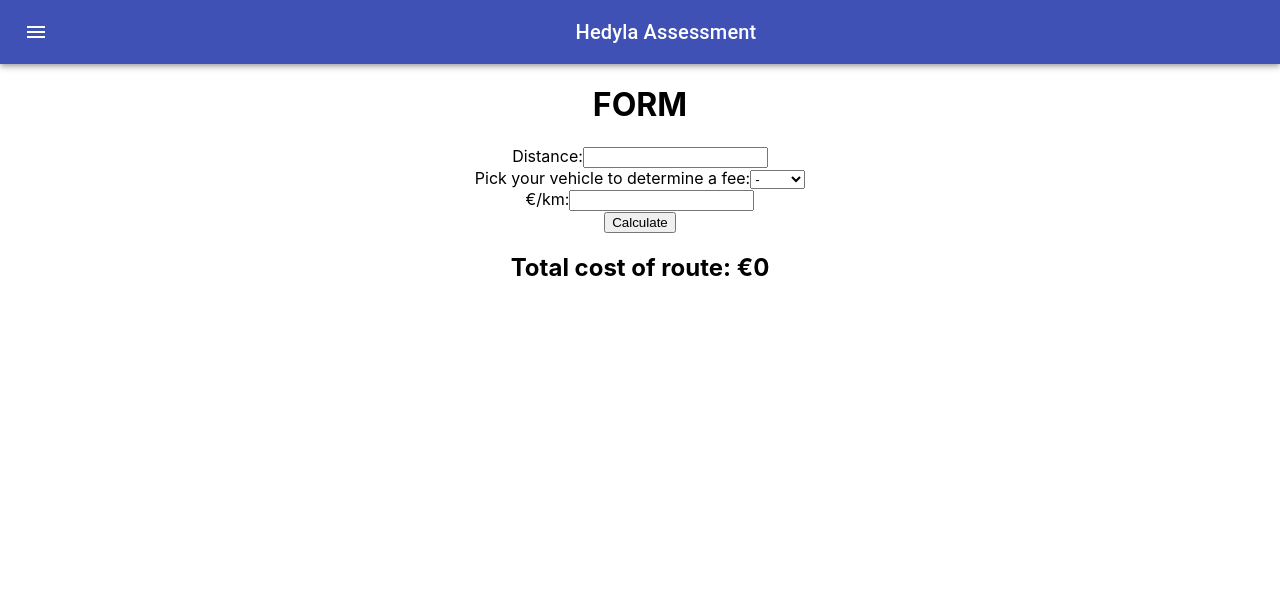
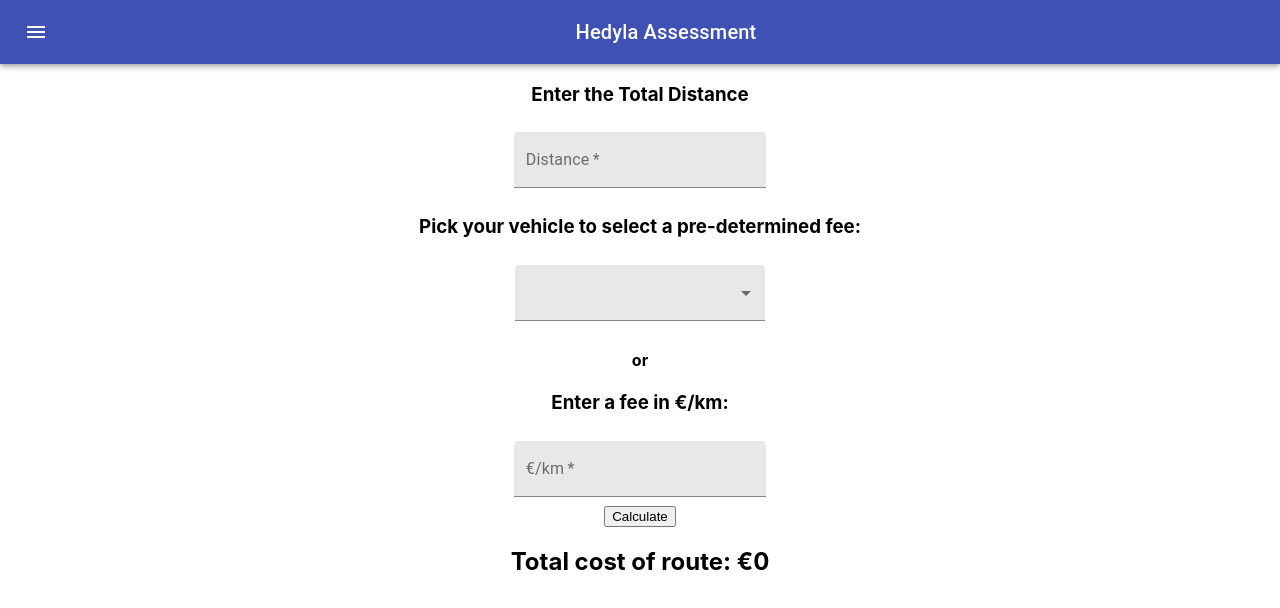
Before and after one commit to BrittanyBlake/frontend-assessment-hedyla, a React (Create React App) app: page / in a window 1280 px wide. Shown: the top 608 px of the page. Built offline with nearby package versions, Linux system fonts and the light colour scheme.

Commit message:
style form

```diff
--- a/src/App.css
+++ b/src/App.css
@@ -5,3 +5,7 @@
 a {
   text-decoration: none;
 }
+
+.dropdown {
+  width: 50px;
+}
--- /dev/null
+++ b/src/components/Form/Input.js
@@ -0,0 +1,36 @@
+import React from 'react';
+import PropTypes from 'prop-types';
+import TextField from '@material-ui/core/TextField';
+import useStyles from './Input.styles';
+
+const Input = ({ label, handleChange }) => {
+  const classes = useStyles();
+
+  return (
+    <form className={classes.root} noValidate autoComplete="off">
+      <div>
+        <TextField
+          required
+          id="filled-required"
+          label={label}
+          // defaultValue={defaultValue}
+          variant="filled"
+          onChange={handleChange}
+        />
+      </div>
+
+    </form>
+  );
+};
+
+export default Input;
+
+Input.propTypes = {
+  // defaultValue: PropTypes.string.isRequired,
+  label: PropTypes.string.isRequired,
+  handleChange: PropTypes.func.isRequired,
+};
+
+// Input.defaultProps = {
+//   jobList: [],
+// };
--- /dev/null
+++ b/src/components/Form/Input.styles.js
@@ -0,0 +1,12 @@
+import { makeStyles } from '@material-ui/core/styles';
+
+const useStyles = makeStyles(theme => ({
+  root: {
+    '& .MuiTextField-root': {
+      margin: theme.spacing(1),
+      width: '25ch',
+    },
+  },
+}));
+
+export default useStyles;
--- a/src/components/Nav/Nav.js
+++ b/src/components/Nav/Nav.js
@@ -9,7 +9,7 @@ import MenuIcon from '@material-ui/icons/Menu';
 import { Link } from 'react-router-dom';
 import useStyles from './Nav.styles';
 
-export default function ButtonAppBar() {
+const ButtonAppBar = () => {
   const [anchorEl, setAnchorEl] = React.useState(null);
   const classes = useStyles();
 
@@ -55,4 +55,6 @@ export default function ButtonAppBar() {
       </AppBar>
     </div>
   );
-}
+};
+
+export default ButtonAppBar;
--- a/src/components/forms.js
+++ b/src/components/forms.js
@@ -1,6 +1,22 @@
 import React, { useState } from 'react';
+import { makeStyles } from '@material-ui/core/styles';
+import MenuItem from '@material-ui/core/MenuItem';
+import Select from '@material-ui/core/Select';
+import FormControl from '@material-ui/core/FormControl';
+import Input from './Form/Input';
+
+const useStyles = makeStyles(theme => ({
+  formControl: {
+    margin: theme.spacing(1),
+    minWidth: 120,
+  },
+  selectEmpty: {
+    marginTop: theme.spacing(2),
+  },
+}));
 
 const Forms = () => {
+  const classes = useStyles();
   const [distance, setDistance] = useState(1);
   const [cost, setCost] = useState();
   const [total, setTotal] = useState(0);
@@ -38,27 +54,30 @@ const Forms = () => {
 
   return (
     <div>
-      <h1>FORM</h1>
       <form>
-        <label htmlFor="distance">
-          Distance:
-          <input name="distance" type="text" onChange={handleDistanceChange} />
-        </label>
-        <br />
-        <label htmlFor="fee">
-          Pick your vehicle to determine a fee:
-          <select onChange={handleFee}>
-            <option value="">-</option>
-            <option value="truck">Truck</option>
-            <option value="van">Van</option>
-            <option value="car">Car</option>
-          </select>
-        </label>
-        <br />
-        <label htmlFor="cost">
-          €/km:
-          <input name="€/km" type="text" onChange={handleFee} />
-        </label>
+        <h3> Enter the Total Distance </h3>
+        <Input label="Distance" handleChange={handleDistanceChange} />
+
+        <h3> Pick your vehicle to select a pre-determined fee: </h3>
+        <FormControl variant="filled" className={classes.formControl}>
+          <Select
+            labelId="demo-simple-select-filled-label"
+            id="demo-simple-select-filled"
+            onChange={handleFee}
+            style={{ width: '250px' }}
+          >
+            <MenuItem value="">
+              <em>Pick One</em>
+            </MenuItem>
+            <MenuItem value="truck">Truck</MenuItem>
+            <MenuItem value="van">Van</MenuItem>
+            <MenuItem value="car">Car</MenuItem>
+          </Select>
+        </FormControl>
+
+        <h4> or </h4>
+        <h3> Enter a fee in €/km: </h3>
+        <Input label="€/km" handleChange={handleFee} />
       </form>
       <button type="button" onClick={handleClick}>
         {' '}
```
